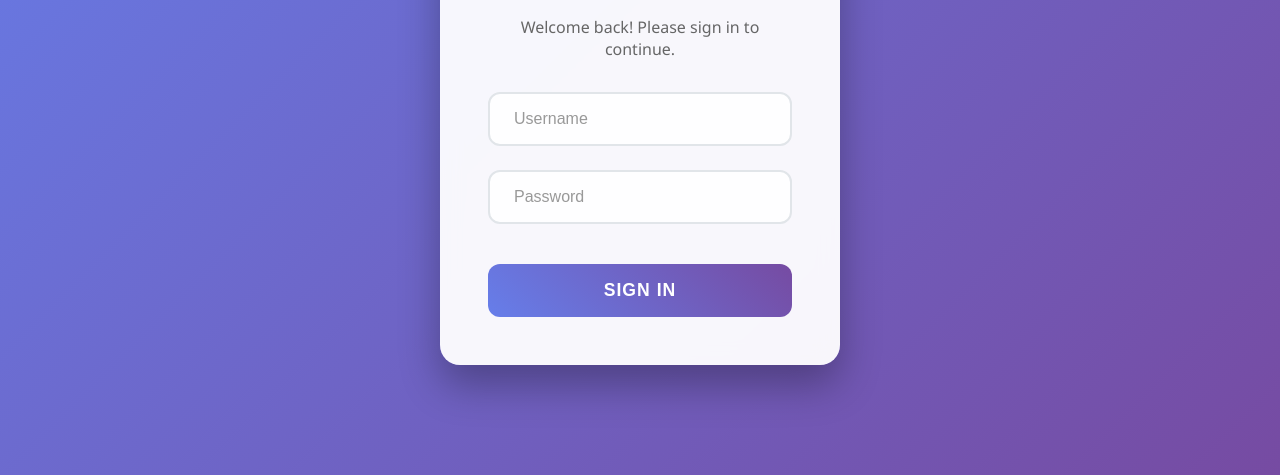
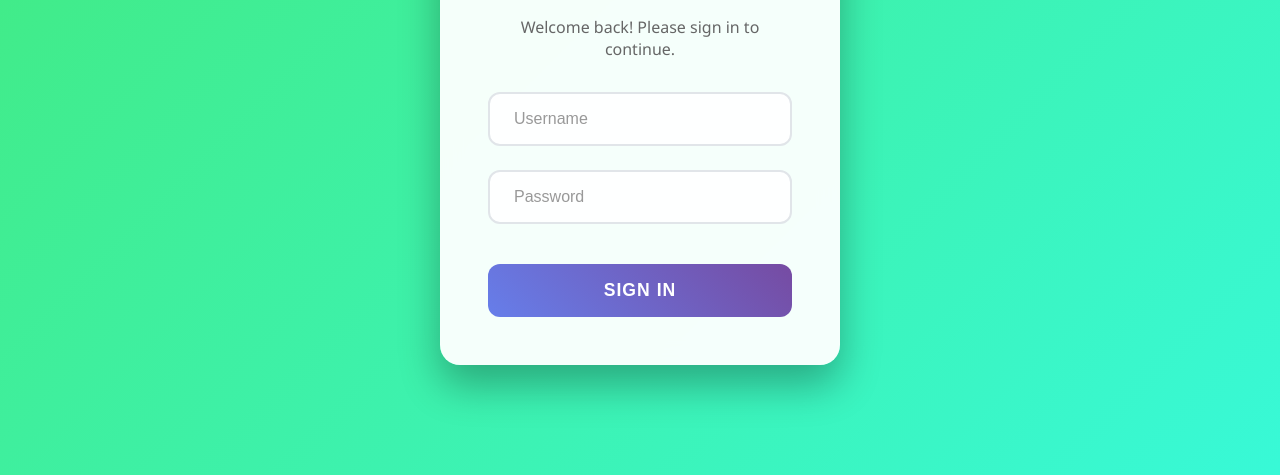
Before and after one commit to AnjanKumarS/Cloud-Native, a plain HTML site: page frontend/service1-frontend/index.html in a window 1280 px wide. Shown: the part 325-800 px from the top of the page. Drawn offline with Linux system fonts and the light colour scheme.

Commit message:
Change login page background color to green for CI/CD test

```diff
--- a/frontend/service1-frontend/style.css
+++ b/frontend/service1-frontend/style.css
@@ -6,7 +6,7 @@
 
 body {
   font-family: 'Segoe UI', Tahoma, Geneva, Verdana, sans-serif;
-  background: linear-gradient(135deg, #667eea 0%, #764ba2 100%);
+  background: linear-gradient(135deg, #43e97b 0%, #38f9d7 100%);
   min-height: 100vh;
   display: flex;
   justify-content: center;
```
